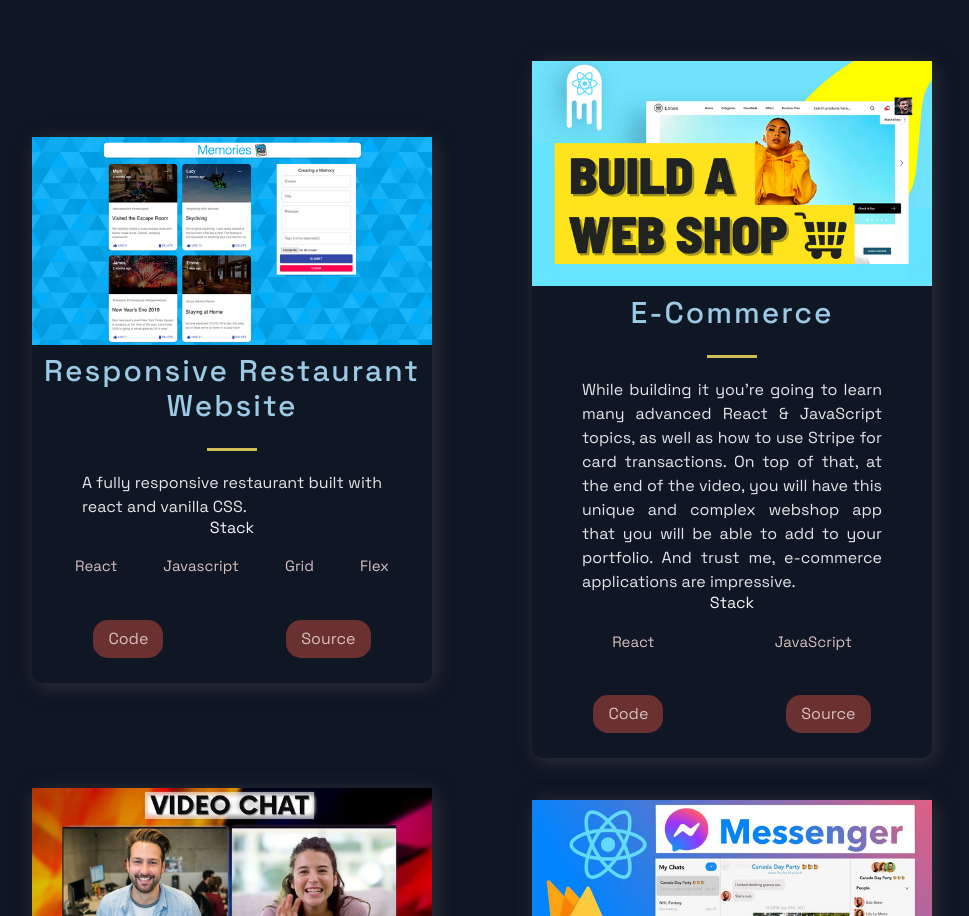
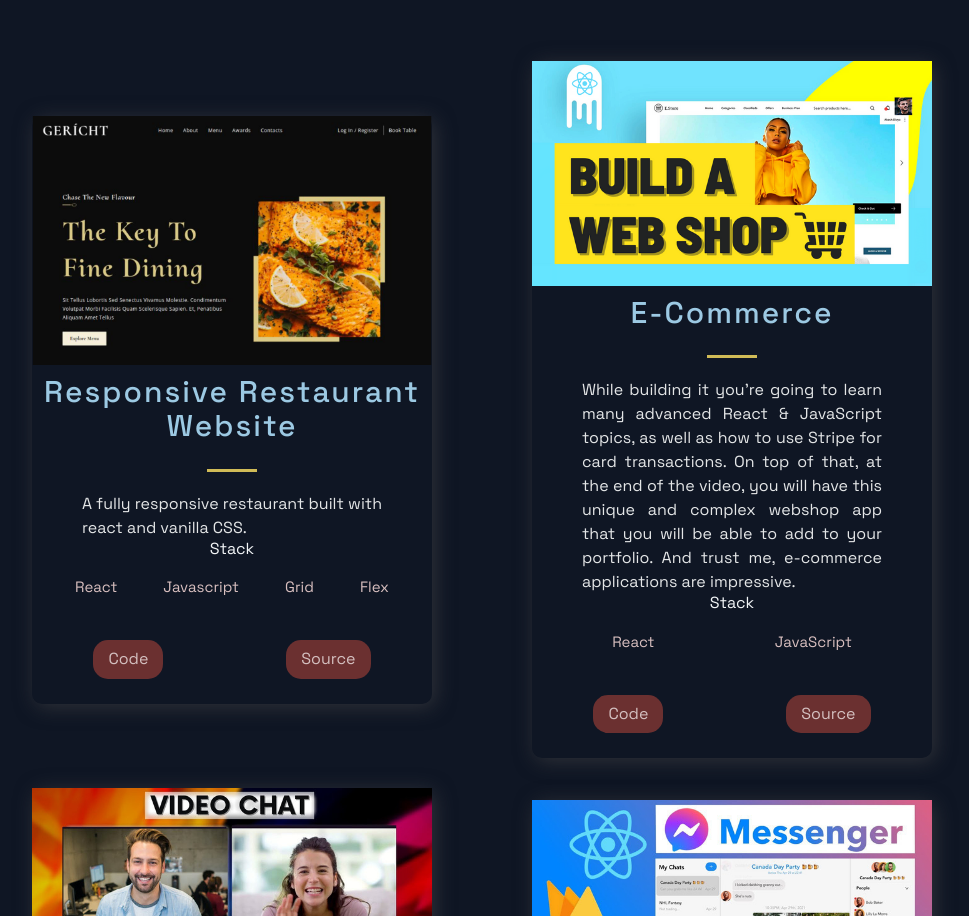
Before and after one commit to RocDev001/portfolio-website, a Next.js app: page / in a window 1280 px wide. Shown: the part 1015-1931 px from the top of the page, without its empty margins (158-1127 px from the left). Built offline with nearby package versions, Linux system fonts and the light colour scheme.

Commit message:
Update constants.js

```diff
--- a/src/constants/constants.js
+++ b/src/constants/constants.js
@@ -2,7 +2,7 @@
   {
     title: 'Responsive Restaurant Website',
     description: "A fully responsive restaurant built with react and vanilla CSS.",
-      image: '/images/1.png',
+      image: '/images/gericht.png',
       tags: ['React', 'Javascript', 'Grid', 'Flex'],
     source: 'https://vercel.com/peter-olawumis-projects/gericht_restaurant/8V1WMXppZ5EzGkDVfE8LWiobChQ9/source',
     visit: 'https://gerichtrestaurant-jyou5ulvd-peter-olawumis-projects.vercel.app/',
```
